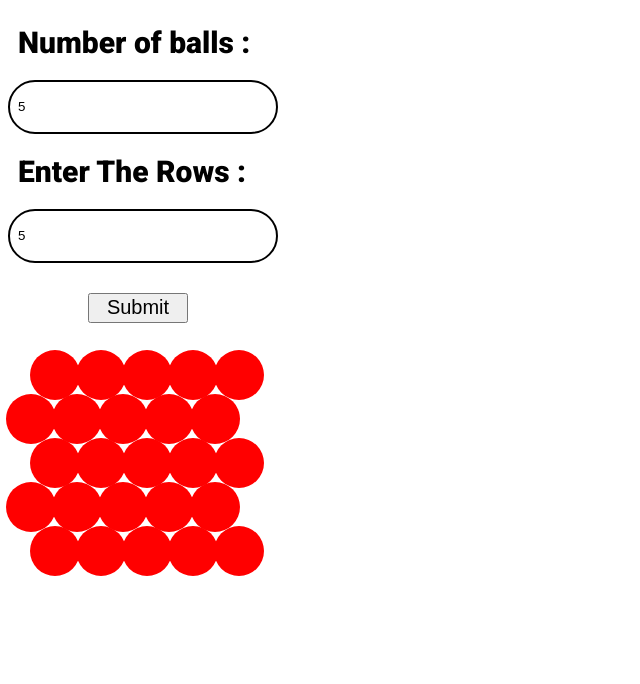
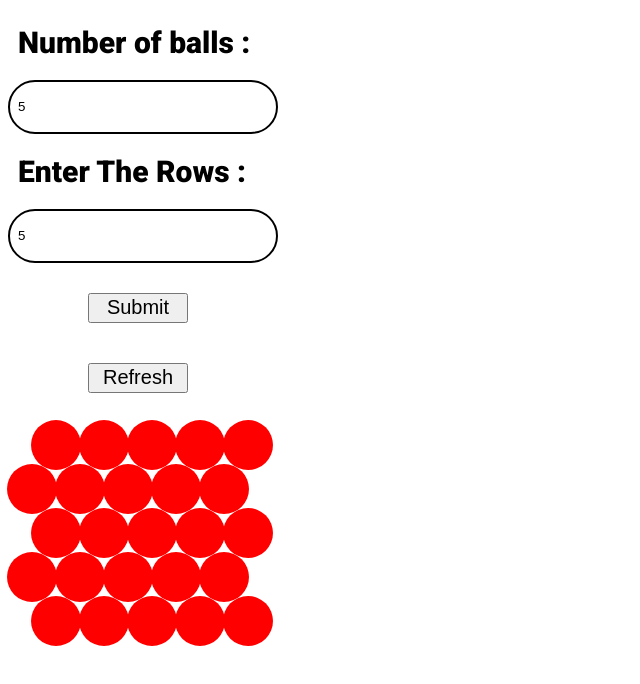
Before and after one commit to X-genius/ROW_COLUMN_2D_BALLS, a plain HTML site: page index.html in a window 1280 px wide. Both pictures are taken after typing "5", "5" into the empty fields and a click on the button "Submit". Shown: the part 96-780 px from the top of the page, without its empty margins (0-640 px from the left). Drawn offline with Linux system fonts and the light colour scheme.

Commit message:
add refresh-btn with css

```diff
--- a/Ball.css
+++ b/Ball.css
@@ -52,12 +52,21 @@
     margin: 30px 80px;
 }
 
+#refresh-btn
+{
+    font-size: 20px;
+    text-align: center;
+    height: 30px;
+    width: 100px;
+    margin: 10px 80px 30px 80px;
+}
+
 .balls
 {
     border-radius: 50%;
     width: 50px;
     height: 50px;
-    margin: -3px -2px;
+    margin: -3px -1px;
 }
 
 .row
--- a/index.html
+++ b/index.html
@@ -15,6 +15,7 @@
                   <label id = "row-label">Enter The Rows : </label>
                   <input type ="number" placeholder = "Enter The Rows" id = "row-input"/>
                   <button type = "button" id = "submit-btn" onclick="ballShowFun()">Submit</button>
+                  <button type = "button" id = "refresh-btn" value = "Refresh" onclick="history.go(0)">Refresh</button>
             </form>
           <div id='container'>
 
@@ -58,10 +59,9 @@
 
                       for(let c = 0; c < parseInt(col , 10); c++)
                       {
-                         x.innerHTML += '<div class="balls" id="red"></div>'
+                         x.innerHTML += '<div class="balls" id="red"></div>';
                       }
                     }
-
                 }
             </script>
       </body>
```
